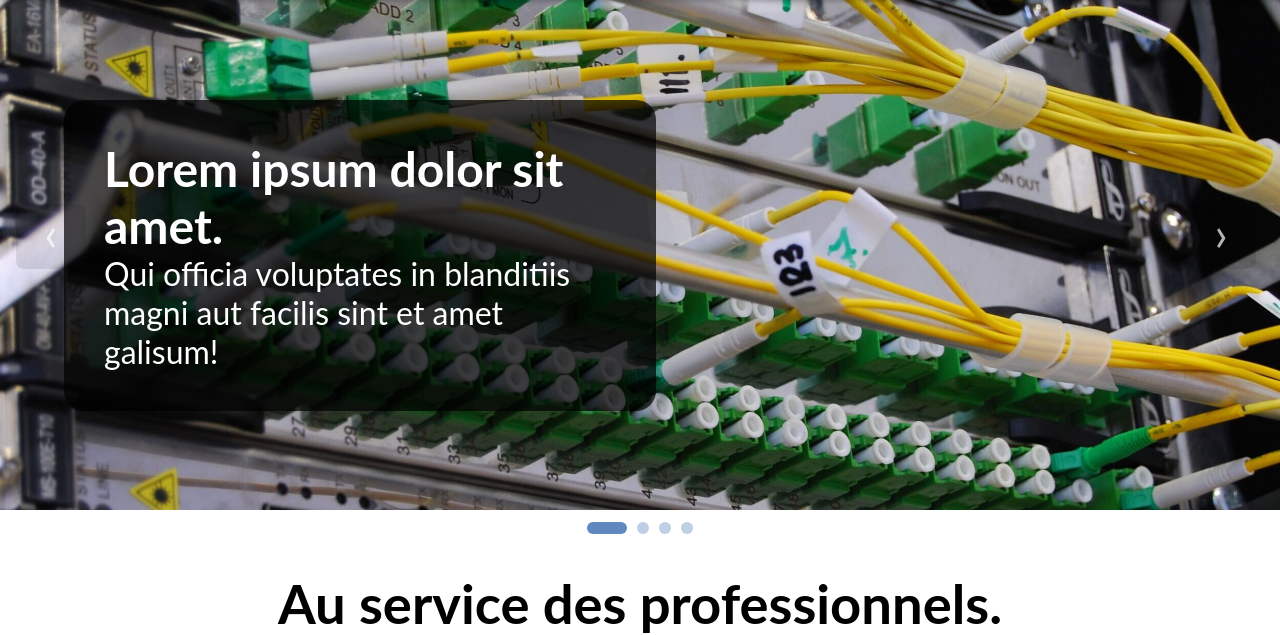
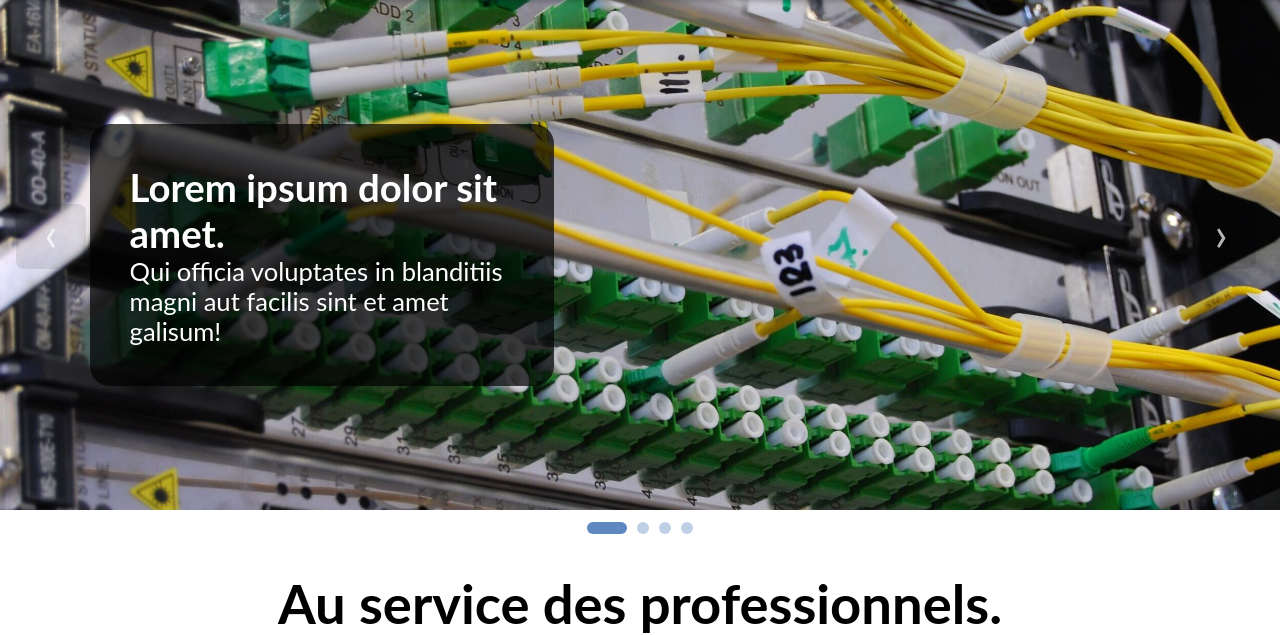
Before and after one commit to alexlec2/amaris_app, a PHP site: page / in a window 1280 px wide. Shown: the part 70-705 px from the top of the page. Run offline with PHP 8.4, Linux system fonts and the light colour scheme.

Commit message:
update carrousel

```diff
--- a/style/carrousel.css
+++ b/style/carrousel.css
@@ -39,14 +39,15 @@
     position : absolute;
     color : white;
     z-index : 5;
-    font-size : 2.5vw;
+    font-size : 2vw;
     max-font-size: 57px;
-    width : 40%;
+    width : 30%;
     max-width : 800px;
-    margin :0 5vw;
+    margin :0 7vw;
     padding : 40px;
     background-color: rgba(0,0,0,0.7);
     border-radius : 20px;
+    transition: all 0.5s;
 }
 
 .carrousel .active{
@@ -162,7 +163,7 @@
 
 @media screen and (min-width: 1700px) {
     .slide .carrousel-text {
-        font-size : 50px;
+        font-size : 35px;
     }
 
 
```
